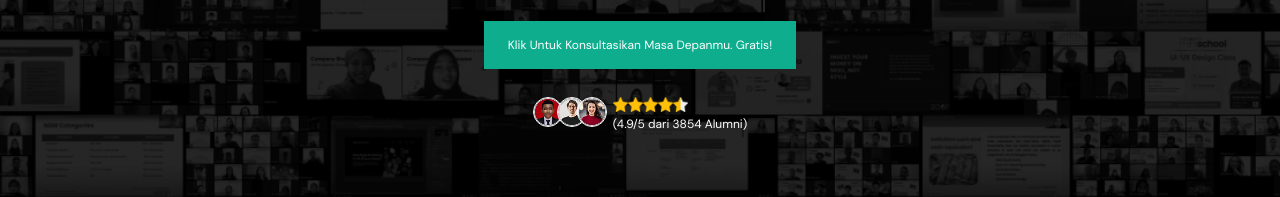
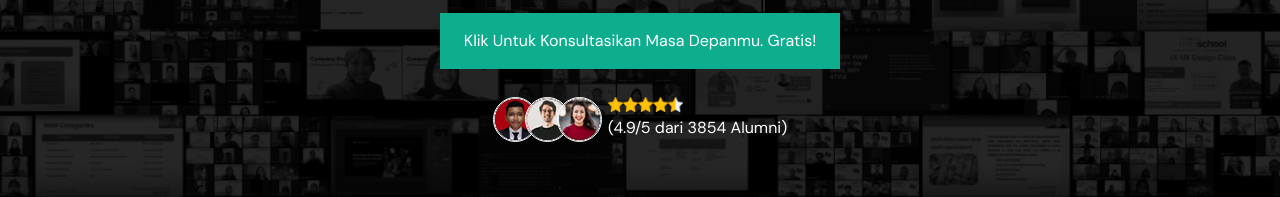
Before and after one commit to alfinnahuway/harisenin.com-assignment, a website: page index.html in a window 1280 px wide. Shown: the part 504-701 px from the top of the page. Drawn offline with nearby package versions, Linux system fonts and the light colour scheme.

Commit message:
Changes to be committed: 	modified:   index.html 	modified:   public/css/style.css

```diff
--- a/index.html
+++ b/index.html
@@ -158,7 +158,7 @@
             sosial mereka.
           </p>
           <a
-            class="text-white text-center inline bg-[#0dad8e] desktop:px-6 desktop:py-4 mobile:px-5 mobile:py-3 mobile:text-xs"
+            class="text-white text-center inline bg-[#0dad8e] desktop:px-6 desktop:py-4 desktop:text-base tablet:text-base mobile:px-5 mobile:py-3 mobile:text-xs"
             href=""
           >
             Klik Untuk Konsultasikan Masa Depanmu. Gratis!
@@ -167,7 +167,7 @@
         <div class="flex justify-center relative flex-wrap mt-7">
           <div>
             <div
-              class="border border-white rounded-full w-[45px] absolute mobile:w-[30px]"
+              class="border border-white rounded-full desktop:w-[45px] tablet:w-[45px] absolute mobile:w-[30px]"
             >
               <img
                 class="border rounded-full w-full"
@@ -176,7 +176,7 @@
               />
             </div>
             <div
-              class="border border-white rounded-full w-[45px] absolute ml-8 mobile:ml-6 mobile:w-[30px]"
+              class="border border-white rounded-full desktop:w-[45px] tablet:w-[45px] absolute desktop:ml-8 tablet:ml-8 mobile:ml-6 mobile:w-[30px]"
             >
               <img
                 class="border rounded-full w-full"
@@ -185,7 +185,7 @@
               />
             </div>
             <div
-              class="border border-white rounded-full w-[45px] absolute ml-16 mobile:ml-11 mobile:w-[30px]"
+              class="border border-white rounded-full desktop:w-[45px] tablet:w-[45px] absolute desktop:ml-16 tablet:ml-16 mobile:ml-11 mobile:w-[30px]"
             >
               <img
                 class="border rounded-full w-full"
@@ -194,7 +194,9 @@
               />
             </div>
           </div>
-          <div class="relative z-[-1] ml-[7.2rem] mobile:ml-[5rem]">
+          <div
+            class="relative z-[-1] desktop:ml-[7.2rem] tablet:ml-[7.2rem] mobile:ml-[5rem]"
+          >
             <div class="flex mb-1">
               <img width="15" src="./img/star.png" alt="" />
               <img width="15" src="./img/star.png" alt="" />
@@ -202,7 +204,11 @@
               <img width="15" src="./img/star.png" alt="" />
               <img width="15" src="./img/rating.png" alt="" />
             </div>
-            <p class="text-white mobile:text-xs">(4.9/5 dari 3854 Alumni)</p>
+            <p
+              class="text-white desktop:text-base tablet:text-base mobile:text-xs"
+            >
+              (4.9/5 dari 3854 Alumni)
+            </p>
           </div>
         </div>
       </main>
```
Also changed, not shown: public/css/style.css.
